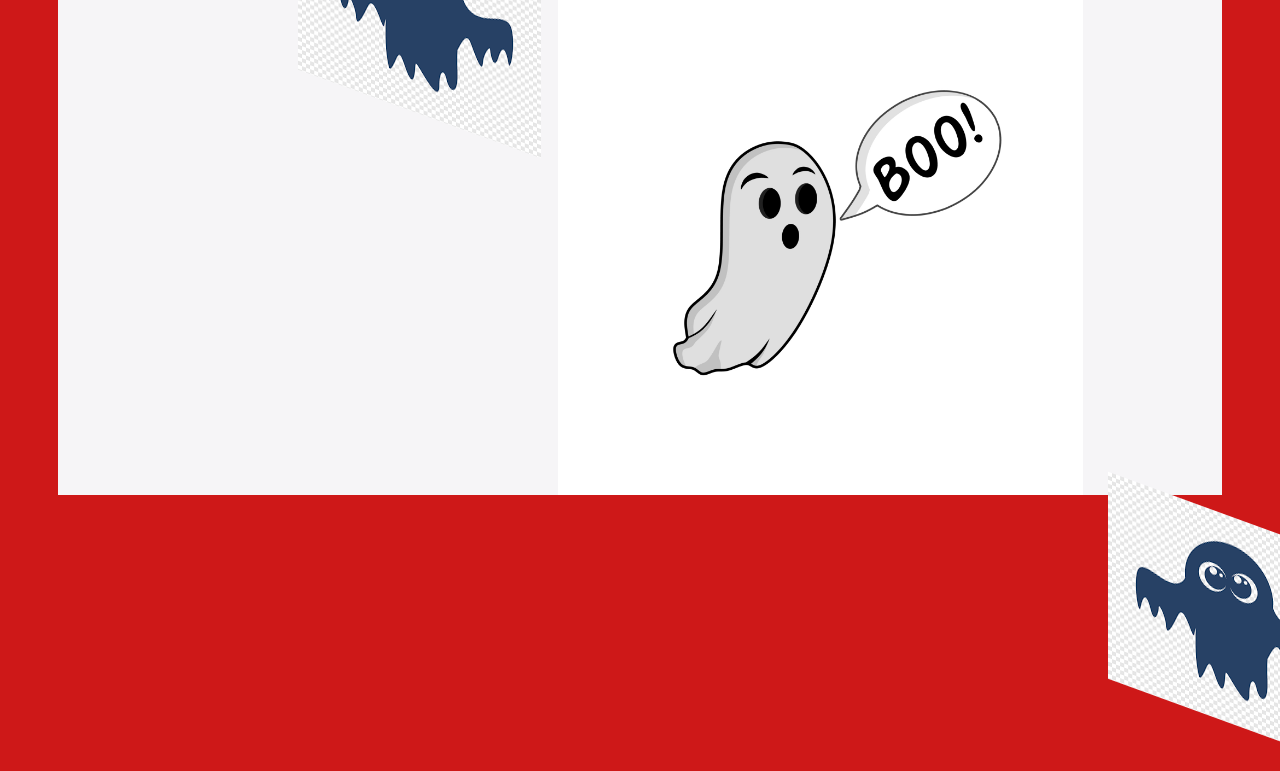
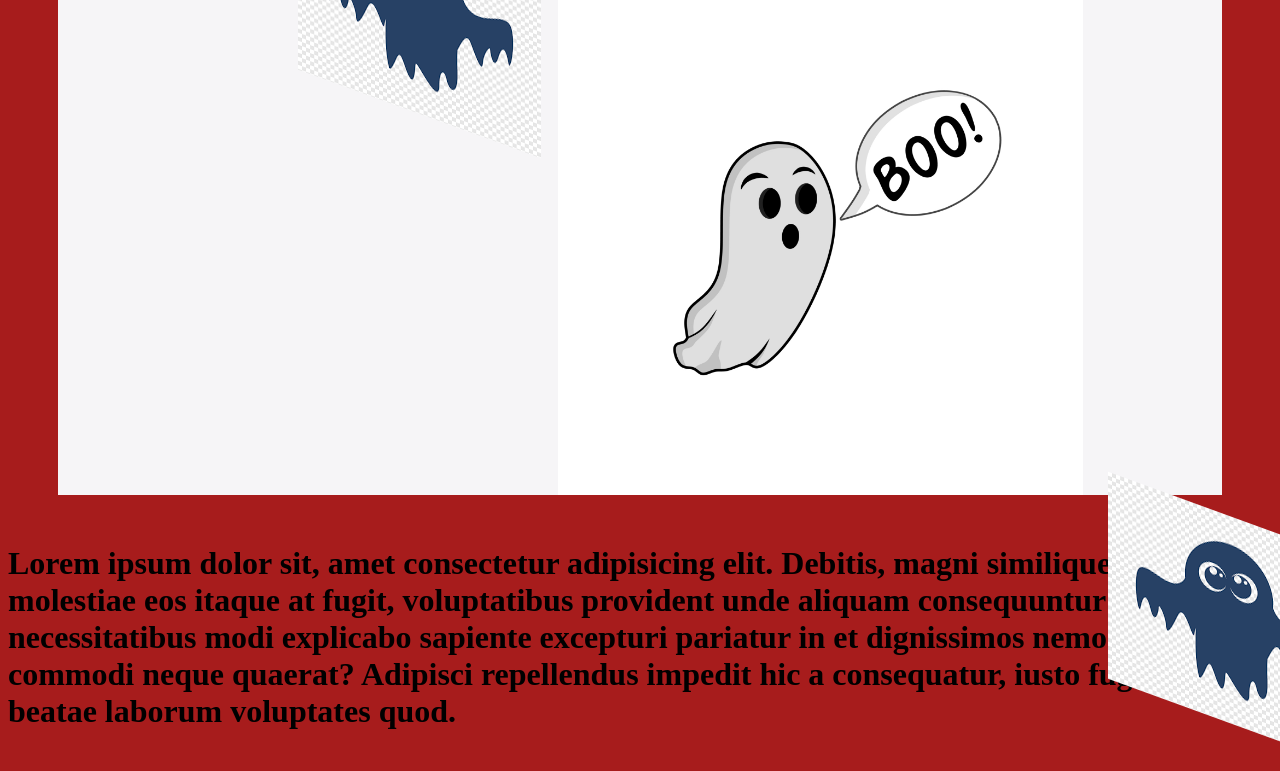
Before and after one commit to ayesha020/myF1, a plain HTML site: page index.html in a window 1280 px wide. Shown: the part 1133-1904 px from the top of the page. Drawn offline with Linux system fonts and the light colour scheme.

Commit message:
style add

```diff
--- a/index.html
+++ b/index.html
@@ -26,5 +26,7 @@
 
 </div>
 
+<h1>Lorem ipsum dolor sit, amet consectetur adipisicing elit. Debitis, magni similique non molestiae eos itaque at fugit, voluptatibus provident unde aliquam consequuntur nam necessitatibus modi explicabo sapiente excepturi pariatur in et dignissimos nemo facilis commodi neque quaerat? Adipisci repellendus impedit hic a consequatur, iusto fugit nisi beatae laborum voluptates quod.</h1>
+
 </body>
 </html>
--- a/styles.css
+++ b/styles.css
@@ -20,7 +20,7 @@
     color: red;
 }
 .body{
-    background-color: rgb(206, 24, 24);
+    background-color: rgb(167, 28, 28);
 }
 .page-title{
     color: rgb(182, 65, 65);
@@ -67,5 +67,4 @@ margin-left: 500px;
   height: 80px;
   transform: skewY(20deg);
   margin-left: 1050px;
-
 }
```
